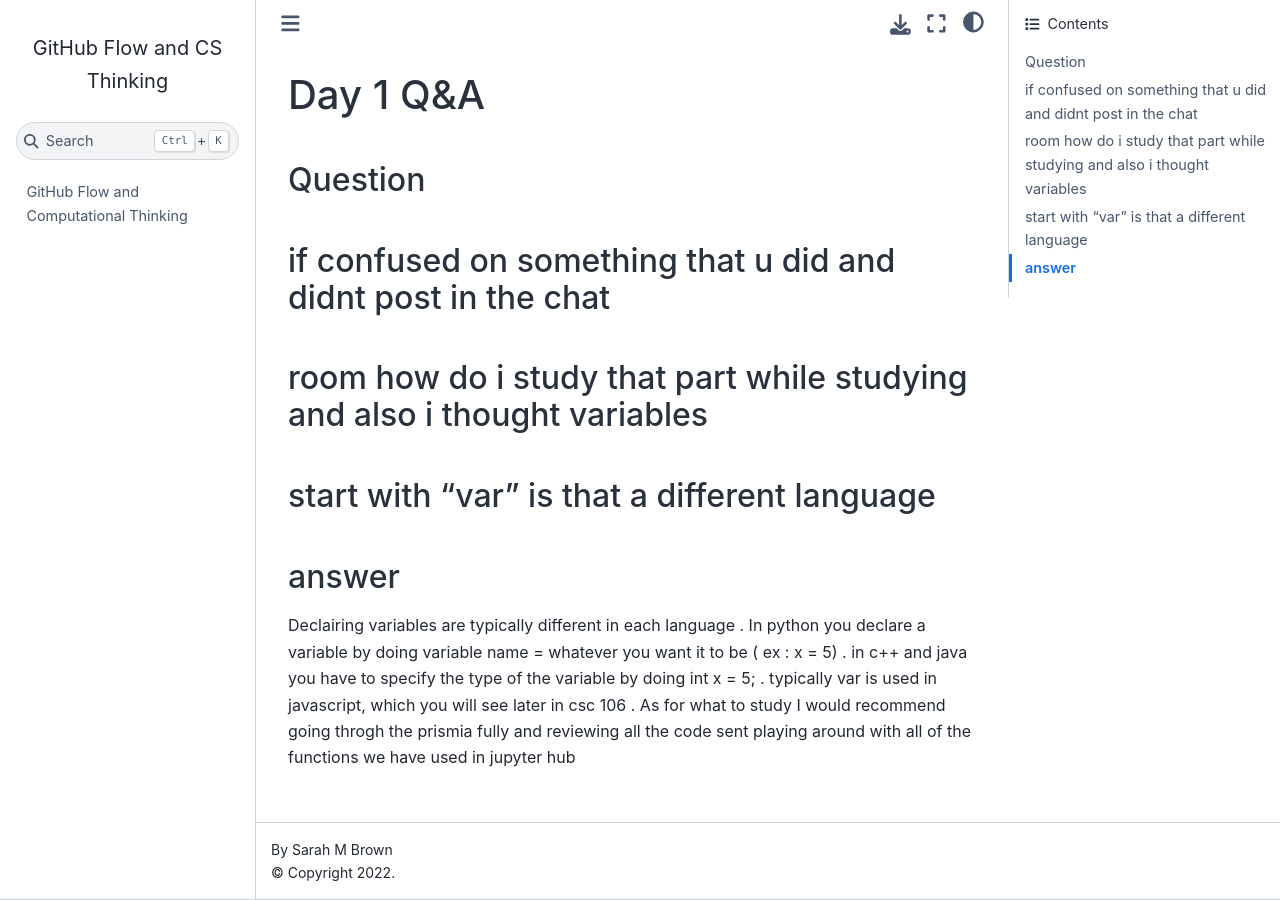
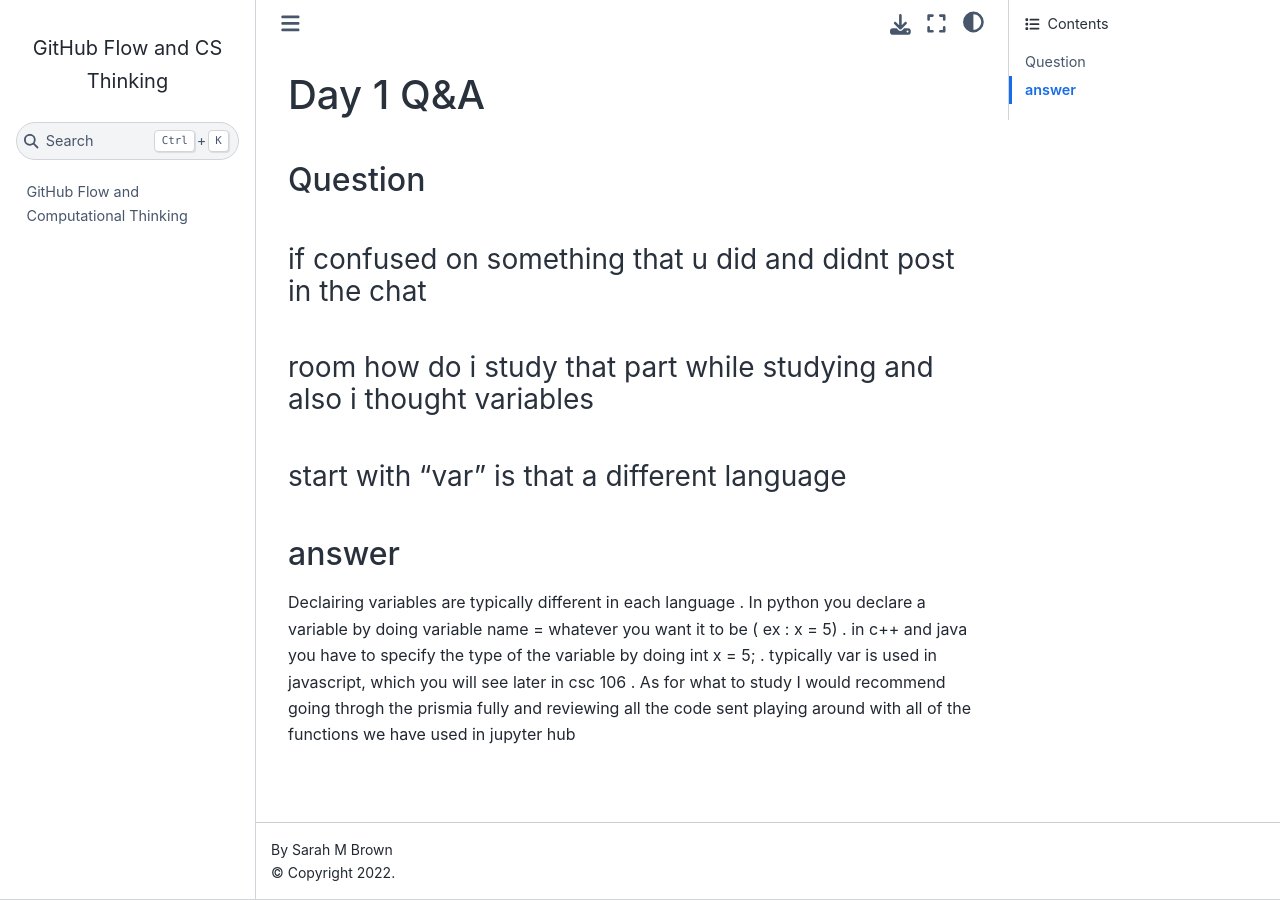
Before and after one commit to csctd/ssp23, a Jupyter Book: the page built from qa/day3.md, in a window 1280 px wide. Built offline with Jupyter Book 1.0.4 settings and Sphinx 7.4.7 and the Sphinx Book theme 1.1.4, drawn with Linux system fonts in a browser that asks for light colours; pages that are not in the unit, such as notebooks, are missing from menus.

Commit message:
Update day3.md

```diff
--- a/qa/day3.md
+++ b/qa/day3.md
@@ -2,9 +2,9 @@
 
 ## Question
 
-## if confused on something that u did and didnt post in the chat
-## room how do i study that part while studying and also i thought variables
-## start with "var" is that a different language
+### if confused on something that u did and didnt post in the chat
+### room how do i study that part while studying and also i thought variables
+### start with "var" is that a different language
 
 ## answer
 
```
